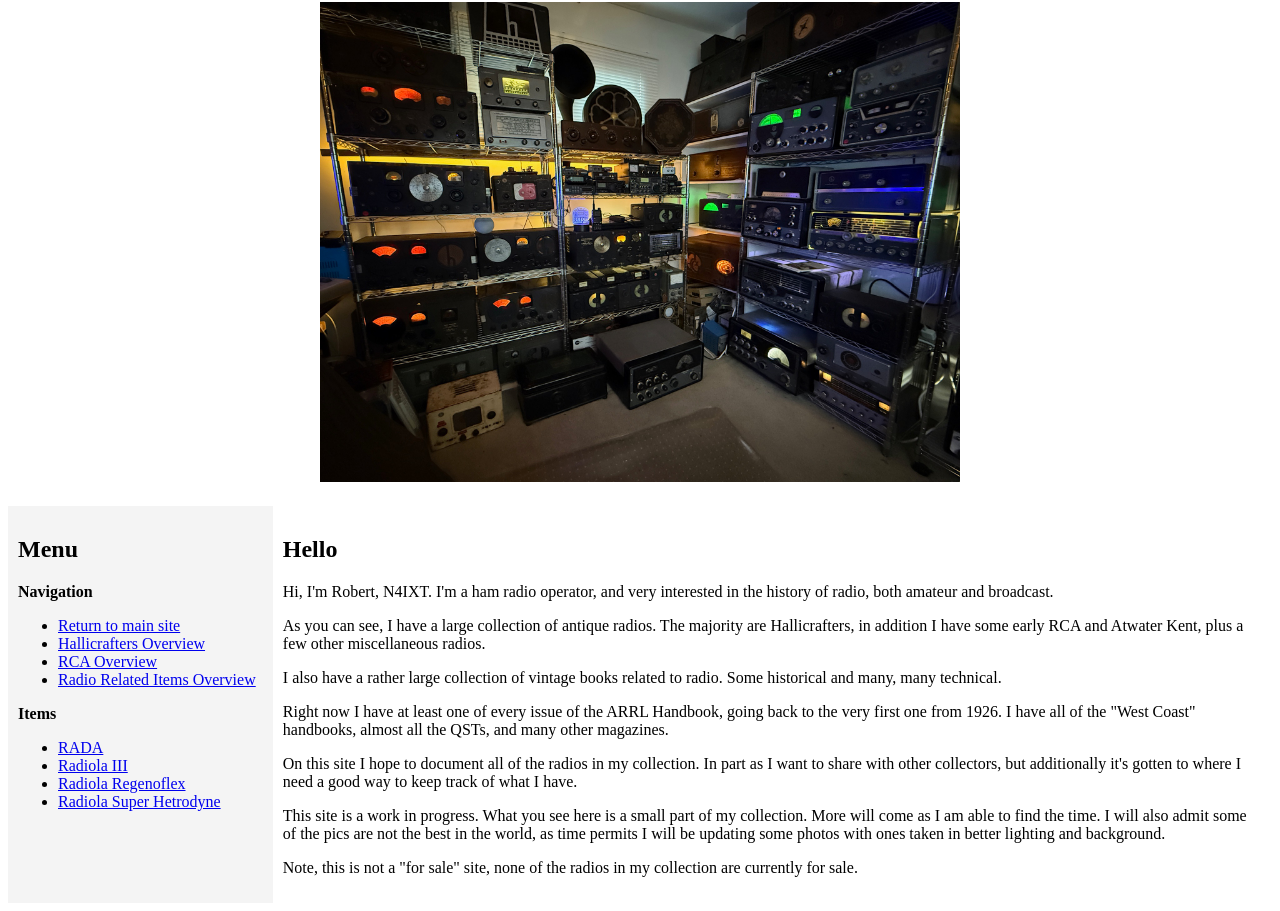
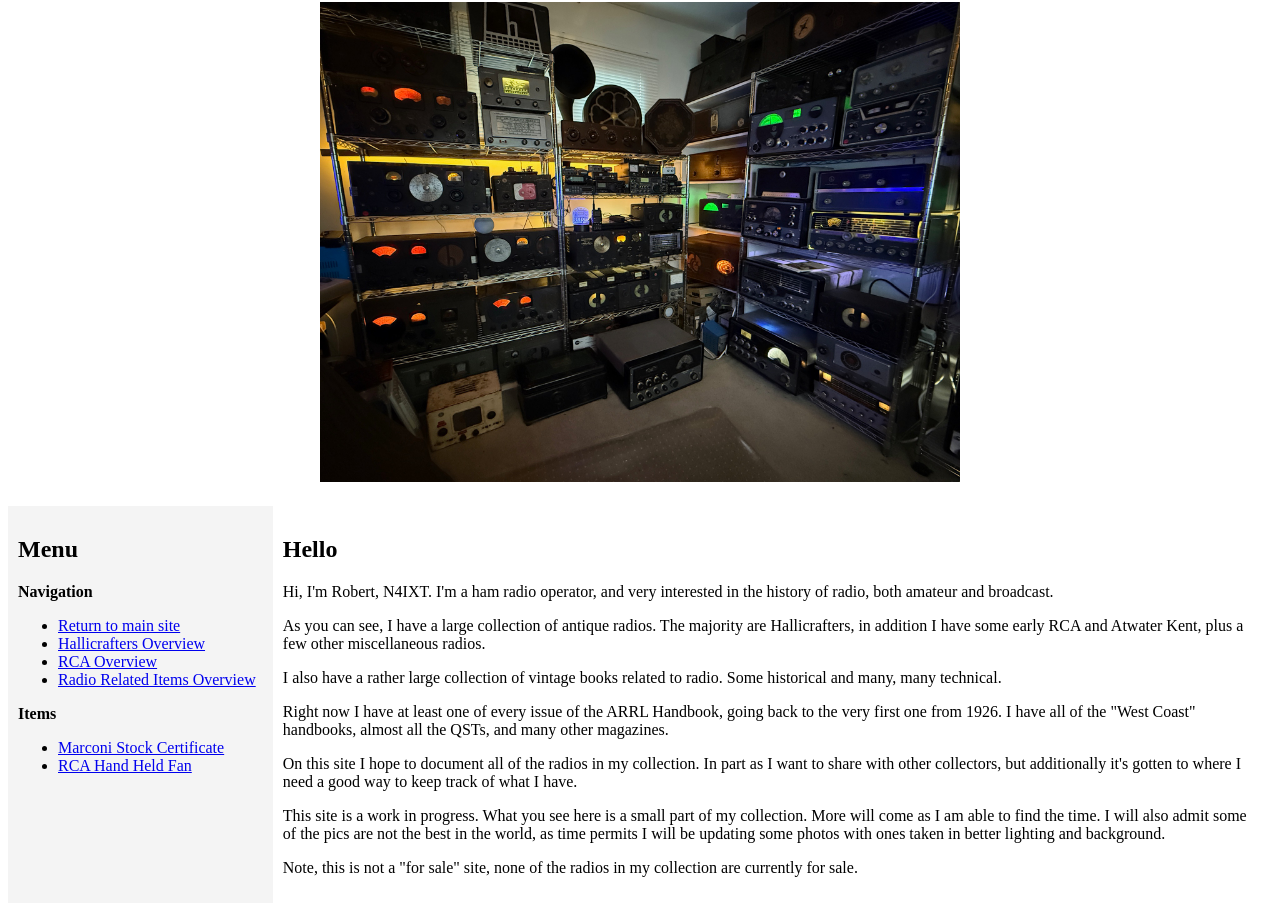
Before and after one commit to N4IXT/N4IXT.github.io, a plain HTML site: page radio-related-items/index.html in a window 1280 px wide. Shown: the part 86-997 px from the top of the page. Drawn offline with Linux system fonts and the light colour scheme; files whose address does not match are found by name.

Commit message:
fixed related menu, sky courier image

```diff
--- a/radio-related-items/menu.html
+++ b/radio-related-items/menu.html
@@ -7,8 +7,6 @@
 </ul>
 <p><b>Items</b></p>
 <ul>
-  <li><a href="rada.html">RADA</a></li>
-  <li><a href="radiola-iii.html">Radiola III</a></li>
-  <li><a href="radiola-regenoflex.html">Radiola Regenoflex</a></li>
-  <li><a href="radiola-super-hetrodyne.html">Radiola Super Hetrodyne</a></li>
+  <li><a href="marconi-stock.html">Marconi Stock Certificate</a></li>
+  <li><a href="rca-fan.html">RCA Hand Held Fan</a></li>
 </ul>
```
Also changed, not shown: 1 other file.
